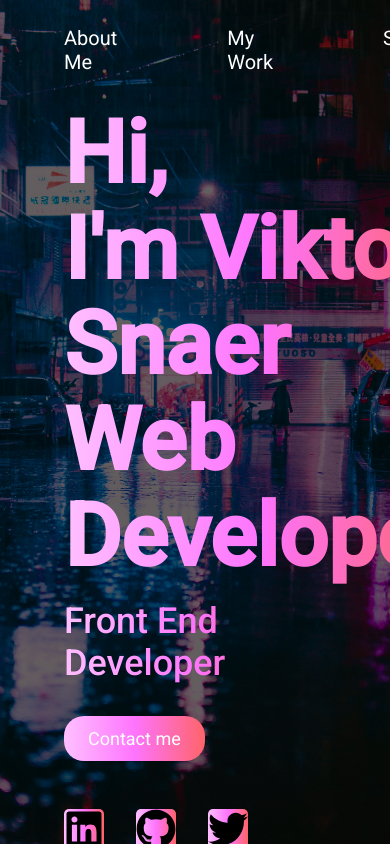
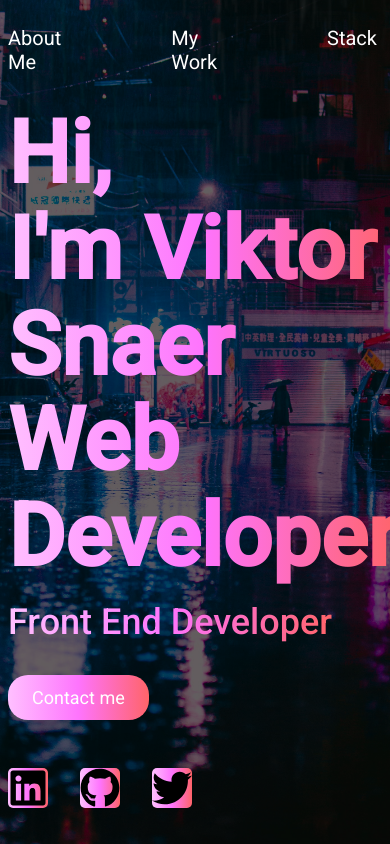
Before and after one commit to ViktorSnaer/portfolio-2022, a Next.js app: page / in a window 390 px wide. Built offline with nearby package versions, Linux system fonts and the light colour scheme.

Commit message:
Breakpoints scale padding

```diff
--- a/components/Hero/Hero.module.css
+++ b/components/Hero/Hero.module.css
@@ -2,3 +2,25 @@
   z-index: 0;
   opacity: 0.4;
 }
+
+.container {
+  width: 100%;
+  height: 100vh;
+  padding: 0 64px;
+  overflow: hidden;
+  position: relative;
+  display: flex;
+  flex-direction: column;
+}
+
+@media (max-width: 840px) {
+  .container {
+    padding: 0 32px;
+  }
+}
+
+@media (max-width: 600px) {
+  .container {
+    padding: 0 8px;
+  }
+}
--- a/components/Hero/Hero.tsx
+++ b/components/Hero/Hero.tsx
@@ -9,7 +9,7 @@ import Socials from "./Socials";
 
 const Hero = () => {
   return (
-    <div style={styles.container}>
+    <div className={classes.container}>
       <Image
         className={classes.backgroundImage}
         src={"/images/Portfolio-background.jpg"}
@@ -26,14 +26,3 @@ const Hero = () => {
 };
 
 export default Hero;
-
-const styles = {
-  container: {
-    width: "100%",
-    height: "100%",
-    overflow: "hidden",
-    position: "relative",
-    display: "flex",
-    flexDirection: "column",
-  },
-} as const;
--- a/components/Hero/Socials.tsx
+++ b/components/Hero/Socials.tsx
@@ -18,7 +18,6 @@ const iconSize = "40px";
 
 const styles = {
   socialContainer: {
-    marginLeft: "64px",
     position: "relative",
   },
   icon: {
--- a/components/Hero/Text.tsx
+++ b/components/Hero/Text.tsx
@@ -22,6 +22,6 @@ const styles = {
   content: {
     position: "relative",
     zIndex: "1",
-    margin: "auto 64px",
+    margin: "auto 0",
   },
 } as const;
--- a/components/Navbar/Navbar.tsx
+++ b/components/Navbar/Navbar.tsx
@@ -1,26 +1,4 @@
 import React from "react";
-
-const styles = {
-  navbar: {
-    margin: "0",
-    padding: "0",
-    zIndex: "1",
-    position: "relative",
-  },
-  list: {
-    listStyle: "none",
-    display: "flex",
-    flexDirection: "row",
-    marginLeft: "64px",
-    paddingLeft: "0px",
-  },
-  listItem: {
-    color: "white",
-    fontSize: "20px",
-    margin: "10px 110px 0 0",
-    fontFamily: "Roboto",
-  },
-} as const;
 
 const navItems = [
   { id: 0, name: "About Me" },
@@ -46,3 +24,25 @@ const Navbar = () => {
 };
 
 export default Navbar;
+
+const styles = {
+  navbar: {
+    margin: "0",
+    padding: "0",
+    zIndex: "1",
+    position: "relative",
+  },
+  list: {
+    listStyle: "none",
+    display: "flex",
+    flexDirection: "row",
+    marginLeft: "0",
+    paddingLeft: "0px",
+  },
+  listItem: {
+    color: "white",
+    fontSize: "20px",
+    margin: "10px 110px 0 0",
+    fontFamily: "Roboto",
+  },
+} as const;
--- a/pages/index.tsx
+++ b/pages/index.tsx
@@ -4,7 +4,7 @@ import Hero from "../components/Hero/Hero";
 
 const Home: NextPage = () => {
   return (
-    <div className="home-page-container">
+    <div>
       <Head>
         <title>Viktor Snaer</title>
         <meta
--- a/styles/globals.css
+++ b/styles/globals.css
@@ -18,12 +18,9 @@ a {
   box-sizing: border-box;
 }
 
-.home-page-container {
+.screenScale {
   width: 100%;
-  height: 100vh;
-  display: flex;
-  justify-content: center;
-  align-items: center;
+  padding: 0 64px;
 }
 
 .headline-l {
```
